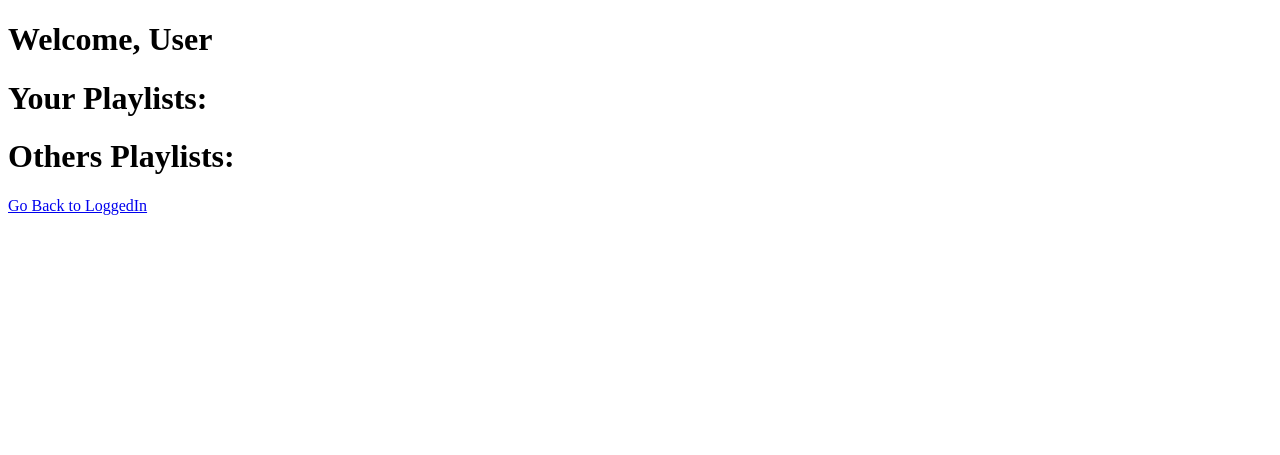
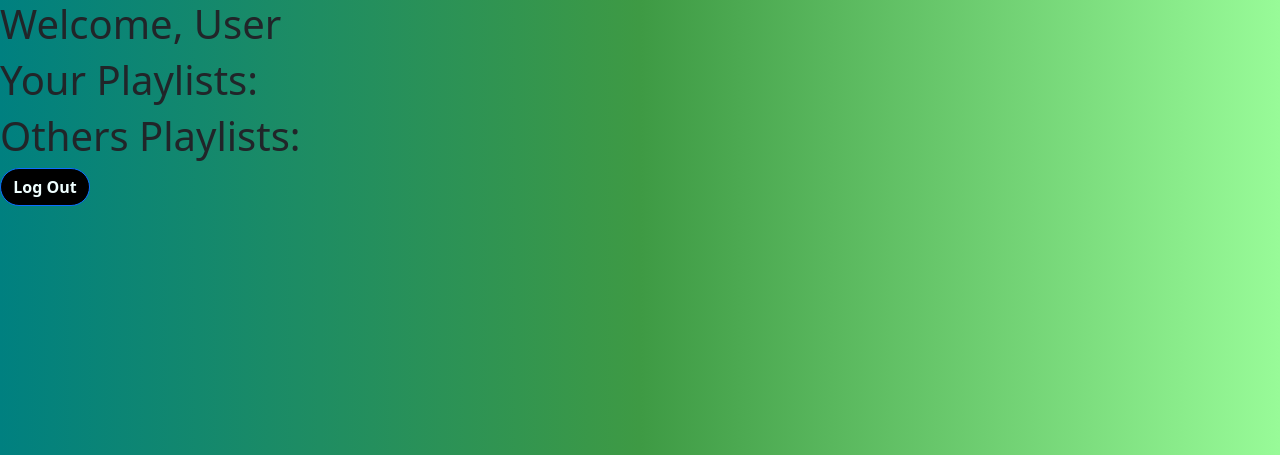
Before and after one commit to derrickhua/Audiofy, a Django app: page /playlists/ in a window 1280 px wide. Shown: the top 455 px of the page. Run offline with Django 4.2, Linux system fonts and the light colour scheme; the visitor is signed in with stand-in values (Sample User, id 1).

Commit message:
add styling to landing page and gradient background to all pages

```diff
--- a/main_app/static/css/style.css
+++ b/main_app/static/css/style.css
@@ -0,0 +1,3 @@
+body {
+    background: linear-gradient(to right, #008080, #3E9A44, #98FB98);
+}
--- a/main_app/templates/base.html
+++ b/main_app/templates/base.html
@@ -7,7 +7,9 @@
     <meta name="viewport" content="width=device-width, initial-scale=1.0">
     <meta http-equiv="X-UA-Compatible" content="ie=edge">
     <title>Audiofy</title>
+    <link href="https://cdn.jsdelivr.net/npm/bootstrap@5.3.0-alpha2/dist/css/bootstrap.min.css" rel="stylesheet" integrity="sha384-aFq/bzH65dt+w6FI2ooMVUpc+21e0SRygnTpmBvdBgSdnuTN7QbdgL+OapgHtvPp" crossorigin="anonymous">
     <link rel="stylesheet" type="text/css" href="{% static 'css/style.css' %}">
+    <script defer src="https://cdn.jsdelivr.net/npm/bootstrap@5.3.0-alpha2/dist/js/bootstrap.bundle.min.js" integrity="sha384-qKXV1j0HvMUeCBQ+QVp7JcfGl760yU08IQ+GpUo5hlbpg51QRiuqHAJz8+BrxE/N" crossorigin="anonymous"></script>
 </head>
 <body>
         {% block content %}
--- a/main_app/templates/home.html
+++ b/main_app/templates/home.html
@@ -2,5 +2,4 @@
 {% block content %}
 <h1>Good Afternoon, User</h1>
 
-
 {% endblock %}
--- a/main_app/templates/playlist/index.html
+++ b/main_app/templates/playlist/index.html
@@ -2,7 +2,6 @@
 {% block content %}
 
 <h1>Welcome, User</h1>
-
 
 <h1>Your Playlists:</h1>
 
@@ -14,5 +13,6 @@
     </div>
   </a>
 {% endfor %}
-<a href="{% url 'loggedin' %}">Go Back to LoggedIn</a>
+
+<a href="{% url 'logout' %}" class="btn btn-primary" style="width:90px; background-color: black; color: azure; border-radius: 80px; font-weight: bold;">Log Out</a>
 {% endblock %}
--- a/main_app/templates/registration/login.html
+++ b/main_app/templates/registration/login.html
@@ -6,7 +6,7 @@
 <form method="post" action="{% url 'login' %}">
     {% csrf_token %}
     {{ form.as_p }}
-    <input type="submit" class="btn" value="login">
+    <input type="submit" class="btn btn-primary" value="login" style="width:80px; background-color: black; color: azure; border-radius: 80px; font-weight: bold;">
     <input type="hidden" name="next" value="{{ next }}">
 </form>
 {% endblock %}
```
Also changed, not shown: main_app/templates/landing_page.html (+14 -7 lines).
